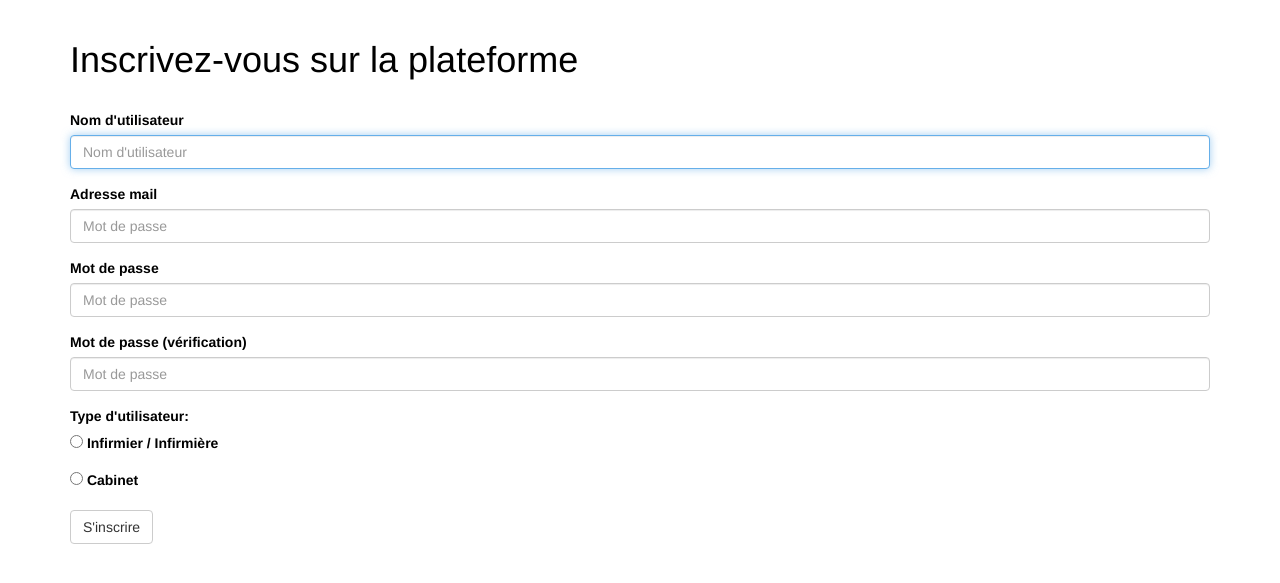
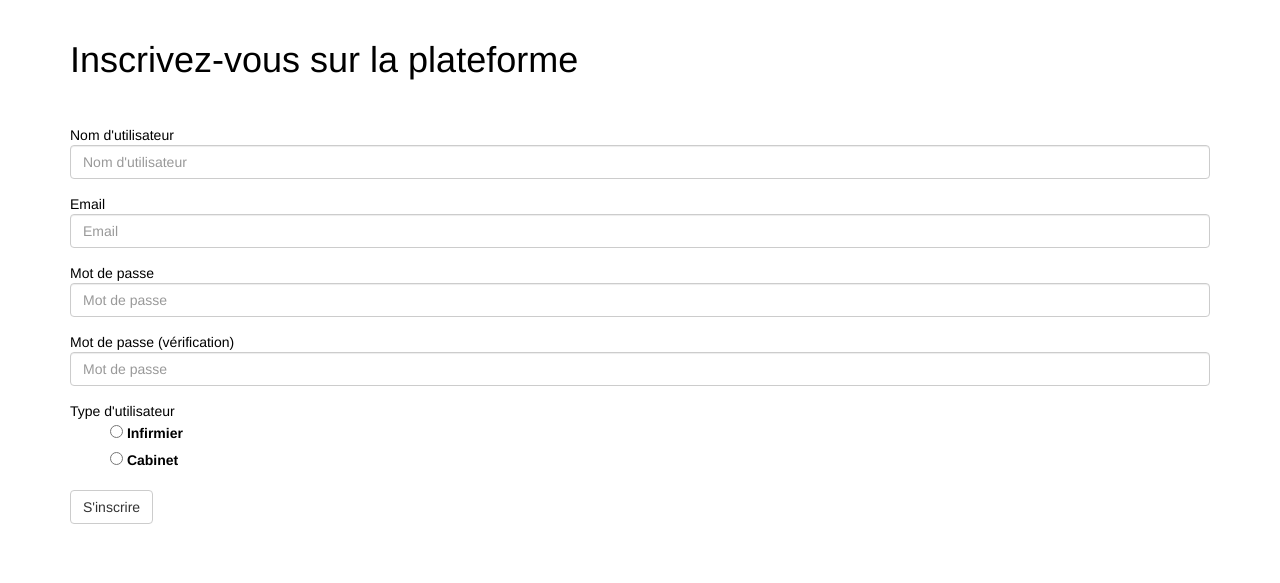
Before and after one commit to guillaume-guerdoux/tournee_infirmiers, a Django app: page /register/ in a window 1280 px wide. Shown: the part 52-635 px from the top of the page. Run offline with Django 3.2, Linux system fonts and the light colour scheme; parts of the project's set-up code (start-up, migrations or seed data) failed here and were passed over; some libraries are stand-ins or nearby versions.

Commit message:
Fixed forms implementation to get proper files

```diff
--- a/tournee_infirmiers/user/forms.py
+++ b/tournee_infirmiers/user/forms.py
@@ -6,12 +6,17 @@ from django.core.validators import RegexValidator
 
 
 class RegistrationForm(forms.Form):
-    username = forms.CharField(label="Nom d'utilisateur", max_length=30)
-    email = forms.EmailField(label='Email')
+    username = forms.CharField(label="Nom d'utilisateur", max_length=30,
+                               widget=forms.TextInput(
+                                   attrs={'class': 'form-control', 'placeholder': 'Nom d\'utilisateur'}))
+    email = forms.EmailField(label='Email',
+                             widget=forms.EmailInput(attrs={'class': 'form-control', 'placeholder': 'Email'}))
     password1 = forms.CharField(label='Mot de passe',
-                          widget=forms.PasswordInput())
+                                widget=forms.PasswordInput(
+                                    attrs={'class': 'form-control', 'placeholder': 'Mot de passe'}))
     password2 = forms.CharField(label='Mot de passe (vérification)',
-                        widget=forms.PasswordInput())
+                                widget=forms.PasswordInput(
+                                    attrs={'class': 'form-control', 'placeholder': 'Mot de passe'}))
     USER_CHOICES = (
         ('1', 'Infirmier',),
         ('2', 'Cabinet',)
@@ -29,7 +34,8 @@ class RegistrationForm(forms.Form):
     def clean_username(self):
         username = self.cleaned_data['username']
         if not re.search(r'^\w+$', username):
-            raise forms.ValidationError("Le nom d'utilisateur ne peut contenir que des caractères alphanumériques et underscore")
+            raise forms.ValidationError(
+                "Le nom d'utilisateur ne peut contenir que des caractères alphanumériques et underscore")
         try:
             User.objects.get(username=username)
         except ObjectDoesNotExist:
--- a/tournee_infirmiers/user/templates/user/register.html
+++ b/tournee_infirmiers/user/templates/user/register.html
@@ -9,35 +9,28 @@
 
     {% if invalid_form %}<h4>Le formulaire est invalide. {{ form.errors }} {{ form.non_field_errors }}</h4>{% endif %}
 
-    <form method="post">
-        {% csrf_token %}
-        <div class="form-group">
-            <label>Nom d'utilisateur</label>
-            <input type="text" class="form-control" placeholder="Nom d'utilisateur" autofocus="" id="id_username"
-                   maxlength="254" name="username" required>
-        </div>
-        <div class="form-group">
-            <label>Adresse mail</label>
-            <input type="email" class="form-control" placeholder="Mot de passe" id="id_email" name="email"
-                   required>
-        </div>
-        <div class="form-group">
-            <label>Mot de passe</label>
-            <input type="password" class="form-control" placeholder="Mot de passe" id="id_password1" name="password1"
-                   required>
-        </div>
-        <div class="form-group">
-            <label>Mot de passe (vérification)</label>
-            <input type="password" class="form-control" placeholder="Mot de passe" id="id_password2" name="password2"
-                   required>
-        </div>
-        <div class="form-group">
-            <label for="id_user_type_0">Type d'utilisateur:</label>
-            <p><label for="id_user_type_0"><input id="id_user_type_0" name="user_type" type="radio" value="1" /> Infirmier / Infirmière</label></p>
-            <p><label for="id_user_type_1"><input id="id_user_type_1" name="user_type" type="radio" value="2" /> Cabinet</label></p>
-        </div>
-        <input class="btn btn-default" type="submit" value="S'inscrire"/>
-        <input type="hidden" name="next" value="{{ next }}"/>
+    <form action="{%  url 'user:register' %}" method="post">
+
+        {%csrf_token%}
+            {% for error in form.non_field_errors %}
+            <div class="form-group has-errors text-danger small">
+                {{error}}
+            </div>
+            {% endfor %}
+            {% for field in form %}
+            <div class="form-group has-errors text-danger small">
+                {{field.errors}}
+            </div>
+            <div class="form-group has-errors text-danger small">
+            </div>
+            <div class="form-group">
+                {{field.label}}
+                {{field}}
+            </div>
+            {% endfor %}
+            <input class="btn btn-default" type="submit" value="S'inscrire"/>
+            <input type="hidden" name="next" value="{{ next }}"/>
+
     </form>
 </div>
 
```
